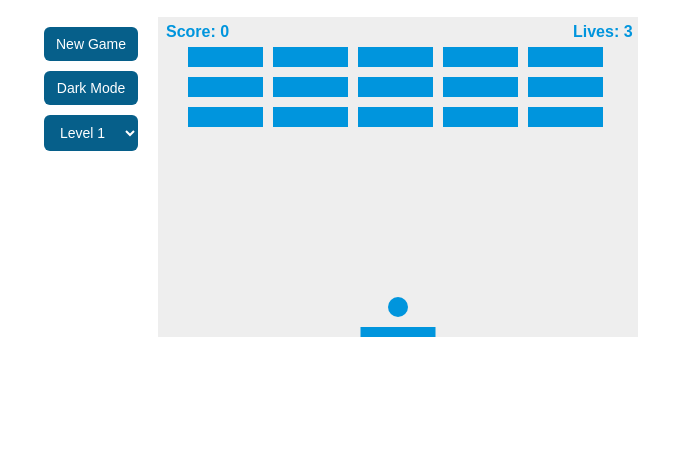
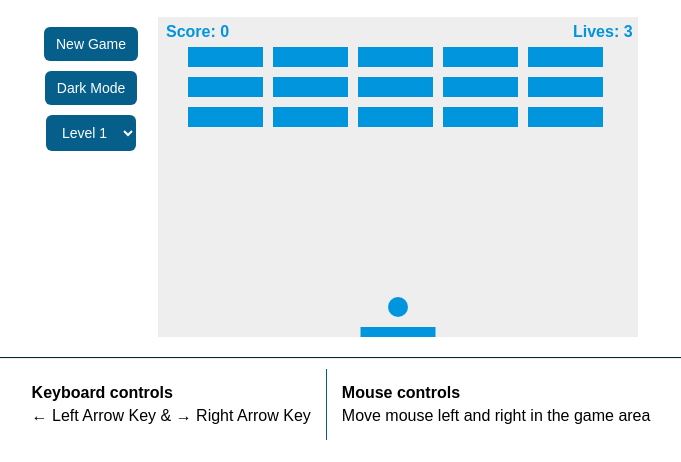
Before and after one commit to SudeepaGo/Brick-It, a plain HTML site: page index.html in a window 1280 px wide. Shown: the part 76-538 px from the top of the page, without its empty margins (299-980 px from the left). Drawn offline with Linux system fonts and the light colour scheme.

Commit message:
added instructions for gameplay

```diff
--- a/game.css
+++ b/game.css
@@ -38,6 +38,7 @@ select {
   display: flex;
   flex-direction: column;
   margin-right: 20px;
+  align-items: center;
 }
 .title-container {
   display: flex;
@@ -52,6 +53,26 @@ select {
   margin-left: 5px;
   margin-right: 5px;
   color: #065f8a;
+}
+.instruction-container {
+  display: flex;
+  justify-content: center;
+  align-items: center;
+  flex-wrap: wrap;
+}
+.instruction-container-inner {
+  padding: 15px;
+  margin-top: 10px;
+}
+.instruction-container-inner:first-child {
+  border-right: 1px solid #065f8a;
+}
+.instruction-container-inner p {
+  margin-top: 5px;
+}
+hr {
+  margin-top: 20px;
+  border-top-color: #065f8a;
 }
 @media screen and (max-width: 576px) {
   .game-container {
@@ -69,4 +90,7 @@ select {
   canvas {
     width: 100%;
   }
+  .instruction-container-inner:first-child {
+    border-right: 0;
+  }
 }
--- a/index.html
+++ b/index.html
@@ -32,6 +32,17 @@
     <div class="info-container" id="info">
       <h3></h3>
     </div>
+    <hr />
+    <div class="instruction-container">
+      <div class="instruction-container-inner">
+        <h4>Keyboard controls</h4>
+        <p>&larr; Left Arrow Key &amp; &rarr; Right Arrow Key</p>
+      </div>
+      <div class="instruction-container-inner">
+        <h4>Mouse controls</h4>
+        <p>Move mouse left and right in the game area</p>
+      </div>
+    </div>
     <script src="./game.js"></script>
   </body>
 </html>
```
